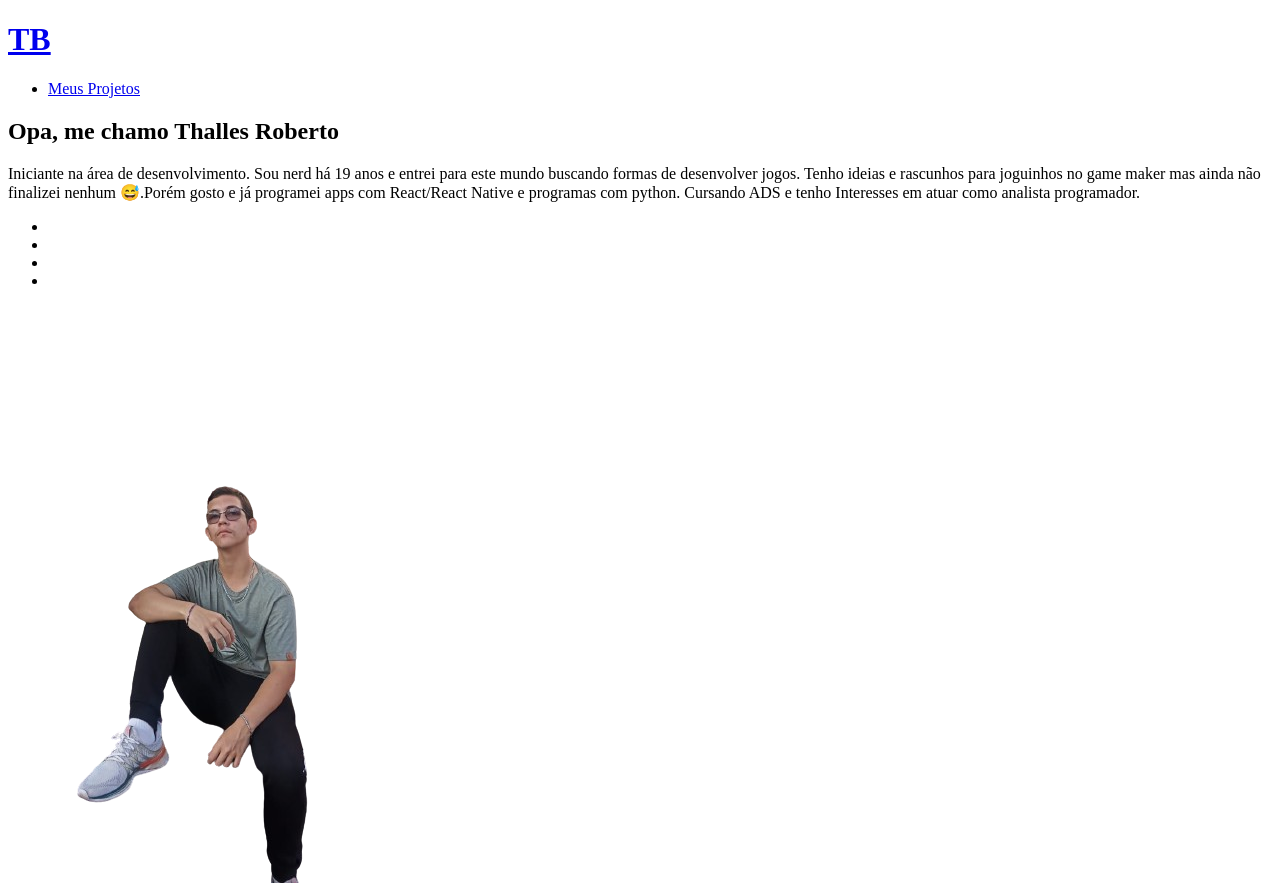
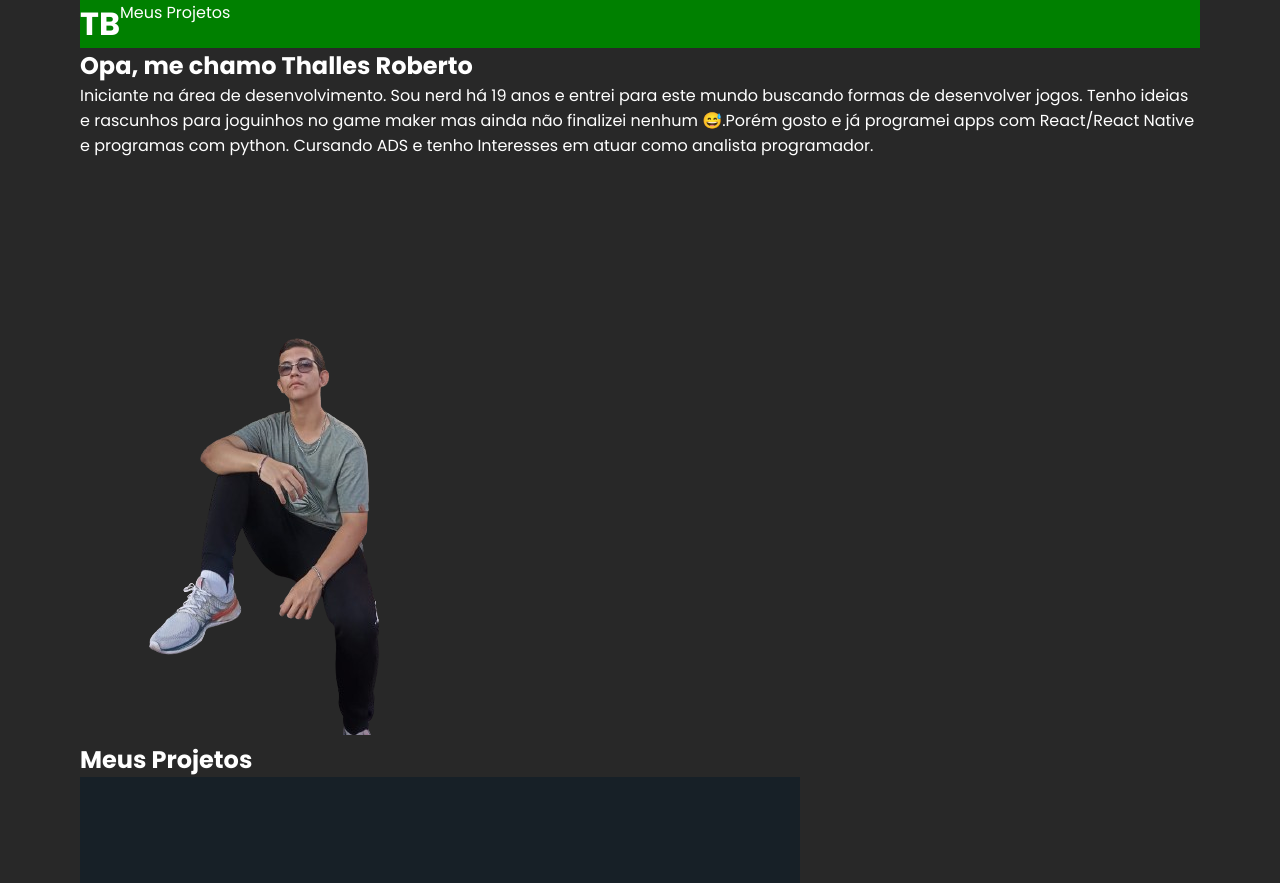
Before and after one commit to Bruthalles/meu-portfolio, a plain HTML site: page index.html in a window 1280 px wide. Shown: the top 883 px of the page. Drawn offline with Linux system fonts and the light colour scheme.

Commit message:
primeiro style

```diff
--- a/index.html
+++ b/index.html
@@ -11,6 +11,10 @@
     <link
         href="https://fonts.googleapis.com/css2?family=Poppins:ital,wght@0,100;0,200;0,300;0,400;0,500;0,600;0,700;0,800;0,900;1,100;1,200;1,300;1,400;1,500;1,600;1,700;1,800;1,900&family=Raleway:ital,wght@0,100..900;1,100..900&display=swap"
         rel="stylesheet">
+
+        <link rel="stylesheet" href="./src/css/reset.css">
+
+        <link rel="stylesheet" href="./src/css/styles.css">
 </head>
 
 <body>
@@ -38,11 +42,11 @@
                 😅.Porém gosto e já programei apps com React/React Native e programas com python. Cursando ADS e tenho
                 Interesses em atuar como analista programador.</p>
 
-            <ul>
+            <ul class="redes-sociais">
                 <li>
                     <a href="https://www.linkedin.com/in/thalles-brumatti-13047226a/" title="Viajar para LinkedIn"
                         target="_blank">
-                        <i class="fab fa-linkedin-in"> </i>
+                        <i class="fab fa-linkedin-in"></i>
                     </a>
                 </li>
 
--- /dev/null
+++ b/src/css/reset.css
@@ -0,0 +1,21 @@
+*{
+    margin: 0;
+    padding: 0;
+    border: none;
+    outline: none;
+    box-sizing: border-box;
+
+}
+
+a{
+    text-decoration: none;
+    color: #fff;
+}
+
+ul{
+    list-style: none;
+}
+
+img{
+    max-width: 100%;
+}
--- /dev/null
+++ b/src/css/styles.css
@@ -0,0 +1,16 @@
+html{
+    color: #fff;
+
+}
+
+body{
+    background-color: #282828;
+    font-family: "Poppins", sans-serif;
+    margin: 0 auto;
+    max-width: 1120px;
+}
+
+.cabecalho{
+    background-color: green;
+    display: flex;
+}
```
